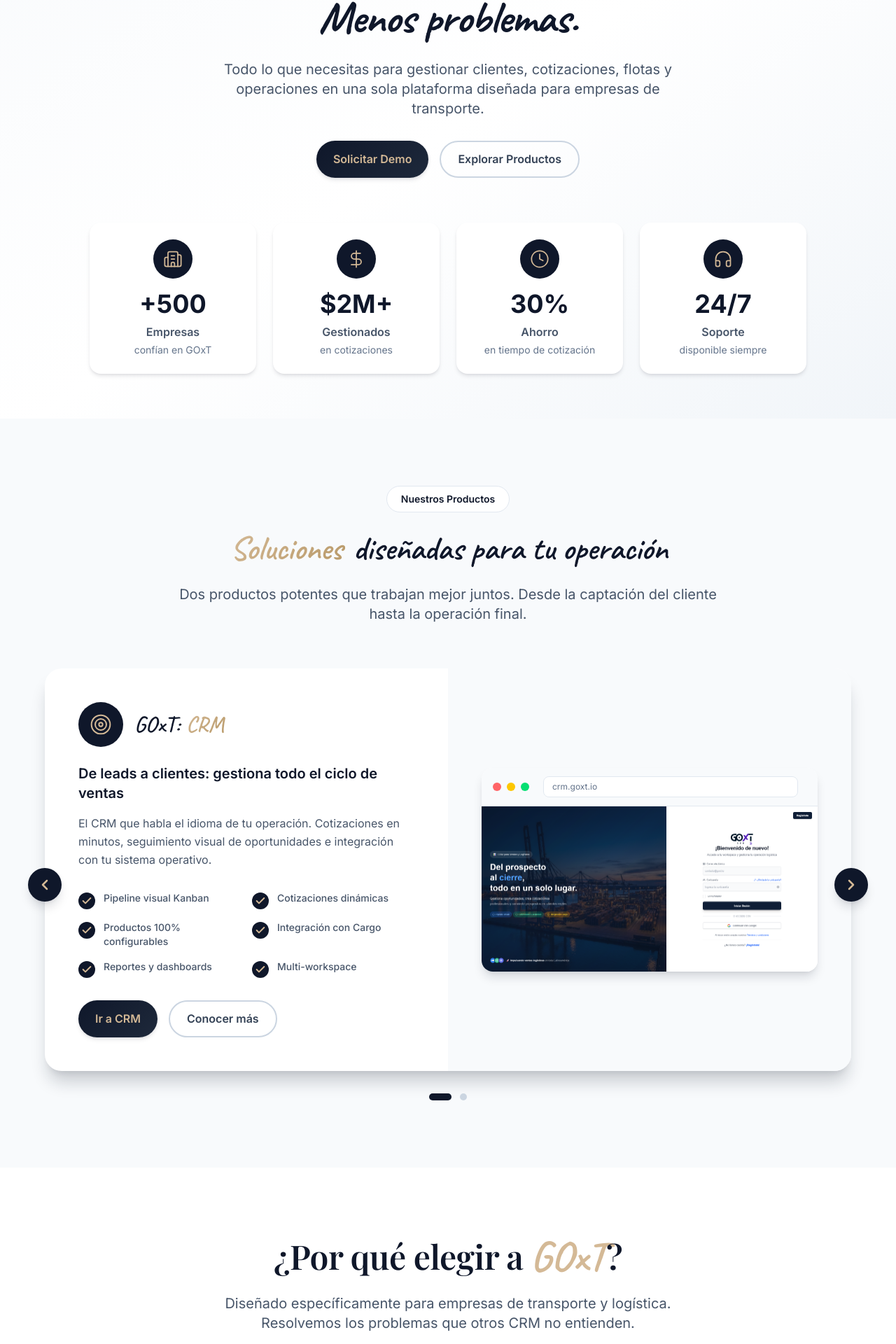
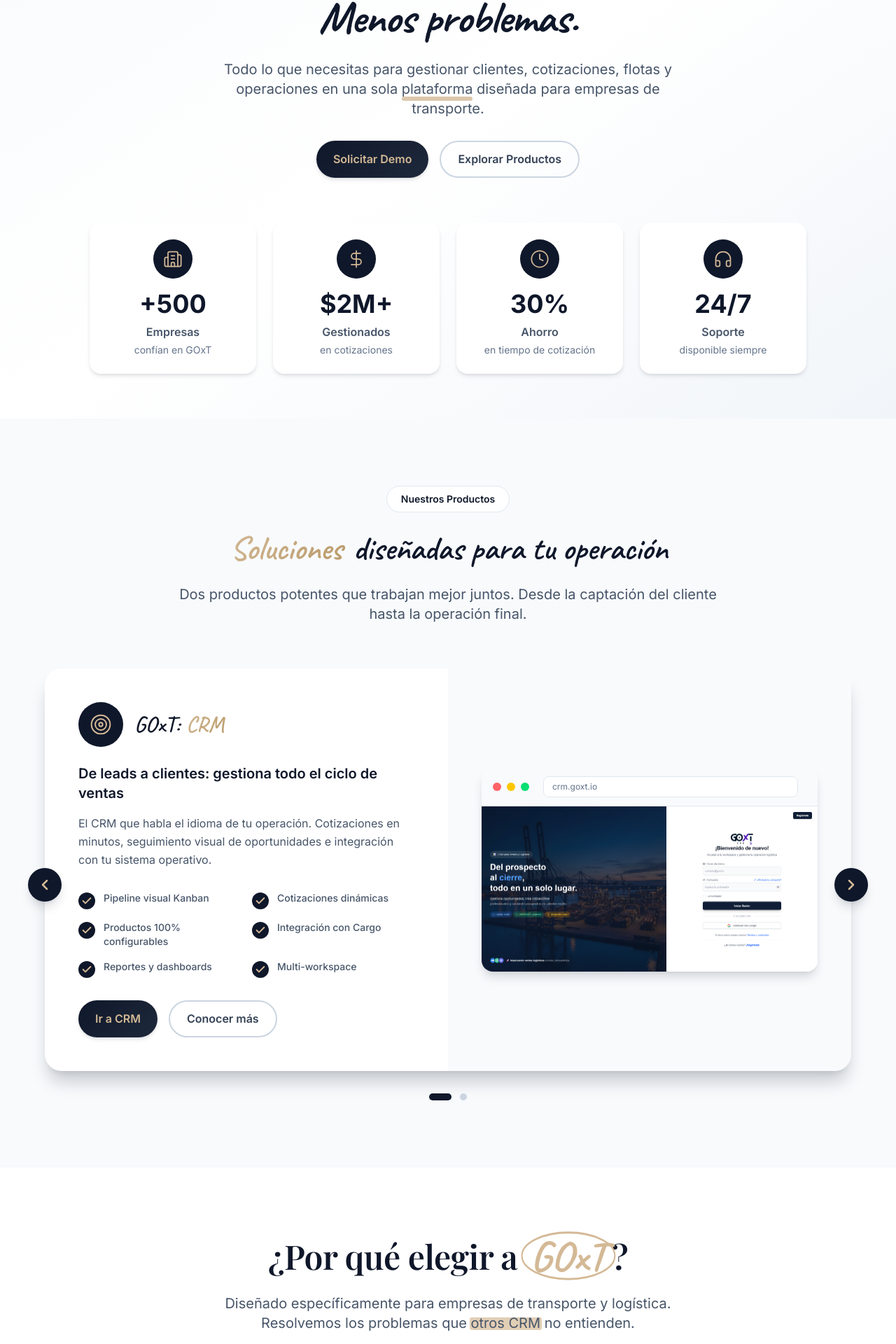
Before and after one commit to KevinCollio27/goxt-website, a Next.js app: page / in a window 1280 px wide. Shown: the part 222-2142 px from the top of the page at 70% size. Built offline with nearby package versions, Linux system fonts and the light colour scheme.

Commit message:
Diseño Componentes UI

```diff
--- a/src/components/sections/BenefitsSection.tsx
+++ b/src/components/sections/BenefitsSection.tsx
@@ -3,6 +3,8 @@
 import { motion } from "framer-motion";
 import { Zap, Link2, BarChart3, Settings2 } from "lucide-react";
 import type { LucideIcon } from "lucide-react";
+import CircledText from "@/components/ui/CircledText";
+import HighlightText from "@/components/ui/HighlightText";
 
 interface Benefit {
     Icon: LucideIcon;
@@ -59,6 +61,7 @@
                         }}
                     >
                         ¿Por qué elegir a {" "}
+                        <CircledText color="var(--goxt-accent)" delay={0.5}>
                             <span
                                 className="font-bold text-5xl md:text-6xl"
                                 style={{
@@ -67,7 +70,8 @@
                                 }}
                             >
                                 GOxT
-                        </span>?
+                            </span>
+                        </CircledText>?
                     </motion.h2>
                     <motion.p
                         initial={{ opacity: 0, y: 20 }}
@@ -78,7 +82,7 @@
                         style={{ color: 'var(--text-secondary)' }}
                     >
                         Diseñado específicamente para empresas de transporte y logística.
-                        Resolvemos los problemas que otros CRM no entienden.
+                        Resolvemos los problemas que <HighlightText color="var(--goxt-accent)" delay={0.5}>otros CRM</HighlightText> no entienden.
                     </motion.p>
                 </div>
 
@@ -91,14 +95,17 @@
                             whileInView={{ opacity: 1, y: 0 }}
                             viewport={{ once: true }}
                             transition={{ duration: 0.6, delay: index * 0.1 }}
-                            className="relative bg-white rounded-3xl p-8 text-center transition-all duration-300 hover:shadow-2xl hover:-translate-y-2 border border-gray-50"
+                            whileHover={{ y: -8, scale: 1.02 }}
+                            className="relative bg-white rounded-3xl p-8 text-center transition-all duration-300 border border-gray-50"
                             style={{
                                 boxShadow: 'var(--goxt-shadow-lg)',
                             }}
                         >
-                            {/* Icon Container con estilo Midnight/Cream */}
-                            <div
-                                className="w-16 h-16 rounded-full flex items-center justify-center mx-auto mb-8 transition-transform duration-500 group-hover:rotate-12"
+                            {/* Icon Container con estilo Midnight/Cream y rotación en hover */}
+                            <motion.div
+                                whileHover={{ rotate: 360 }}
+                                transition={{ duration: 0.6 }}
+                                className="w-16 h-16 rounded-full flex items-center justify-center mx-auto mb-8"
                                 style={{
                                     background: 'var(--goxt-midnight)',
                                     color: 'var(--goxt-cream)',
@@ -109,7 +116,7 @@
                                     className="w-7 h-7"
                                     strokeWidth={1.5}
                                 />
-                            </div>
+                            </motion.div>
 
                             {/* Title con parte handwritten */}
                             <h3
--- a/src/components/sections/ComparisonSection.tsx
+++ b/src/components/sections/ComparisonSection.tsx
@@ -2,6 +2,7 @@
 
 import { motion } from "framer-motion";
 import { Check, X } from "lucide-react";
+import UnderlinedText from "@/components/ui/UnderlinedText";
 
 interface ComparisonItem {
     feature: string;
@@ -155,7 +156,7 @@
                         className="text-lg md:text-xl max-w-3xl mx-auto"
                         style={{ color: 'var(--text-secondary)' }}
                     >
-                        Especializado para transporte vs. soluciones genéricas. Compara y decide.
+                        Especializado para transporte <UnderlinedText delay={1.2}>GOxT vs. soluciones genéricas</UnderlinedText>. Compara y decide.
                     </motion.p>
                 </div>
 
--- a/src/components/sections/HeroSection.tsx
+++ b/src/components/sections/HeroSection.tsx
@@ -4,6 +4,7 @@
 import Link from "next/link";
 import { Building2, DollarSign, Clock, HeadphonesIcon } from "lucide-react";
 import type { LucideIcon } from "lucide-react";
+import UnderlinedText from "@/components/ui/UnderlinedText";
 
 interface Stat {
     value: string;
@@ -72,7 +73,7 @@
                         </span>
                     </motion.div>
 
-                    {/* Headline */}
+                    {/* Headline con animaciones*/}
                     <motion.h1
                         initial={{ opacity: 0, y: 20 }}
                         animate={{ opacity: 1, y: 0 }}
@@ -108,9 +109,11 @@
                         className="text-lg md:text-xl mb-8 max-w-2xl mx-auto"
                         style={{ color: 'var(--text-secondary)' }}
                     >
-                        Todo lo que necesitas para gestionar clientes, cotizaciones, flotas
-                        y operaciones en una sola plataforma diseñada para empresas de
-                        transporte.
+                        <span>Todo lo que necesitas para gestionar clientes, cotizaciones, flotas y operaciones en una sola </span>
+                        <UnderlinedText delay={1.2}>
+                            plataforma
+                        </UnderlinedText>
+                        <span> diseñada para empresas de transporte.</span>
                     </motion.p>
 
                     {/* CTAs */}
--- a/src/components/sections/ImplementationSection.tsx
+++ b/src/components/sections/ImplementationSection.tsx
@@ -3,6 +3,7 @@
 import { motion } from "framer-motion";
 import { Calendar, Settings, Users, Rocket, Check } from "lucide-react";
 import type { LucideIcon } from "lucide-react";
+import CircledText from "../ui/CircledText";
 
 interface ImplementationStep {
     step: number;
@@ -119,7 +120,7 @@
                             color: 'var(--text-primary)'
                         }}
                     >
-                        Implementación en <span className="goxt-gradient-accent-text" style={{ fontFamily: "var(--font-handwritten), cursive" }}>4 pasos</span>
+                        Implementación en <CircledText><span className="goxt-gradient-accent-text" style={{ fontFamily: "var(--font-handwritten), cursive" }}>4 pasos</span></CircledText>
                     </motion.h2>
 
                     <motion.p
--- /dev/null
+++ b/src/components/ui/CircledText.tsx
@@ -0,0 +1,47 @@
+"use client";
+
+import { motion } from "framer-motion";
+import { ReactNode } from "react";
+
+// Componente para texto encerrado
+interface CircledTextProps {
+    children: React.ReactNode;
+    color?: string;
+    delay?: number;
+}
+
+const CircledText = ({ children, color = "var(--goxt-accent)", delay = 0 }: CircledTextProps) => {
+    return (
+        <span style={{ position: 'relative', display: 'inline-block', padding: '0 8px' }}>
+            {children}
+            <motion.svg
+                initial={{ pathLength: 0, opacity: 0 }}
+                animate={{ pathLength: 1, opacity: 1 }}
+                transition={{ duration: 1, delay, ease: "easeInOut" }}
+                style={{
+                    position: 'absolute',
+                    top: '-8px',
+                    left: '-8px',
+                    width: 'calc(100% + 16px)',
+                    height: 'calc(100% + 16px)',
+                    pointerEvents: 'none',
+                }}
+                viewBox="0 0 200 80"
+                preserveAspectRatio="none"
+            >
+                <motion.ellipse
+                    cx="100"
+                    cy="40"
+                    rx="95"
+                    ry="35"
+                    fill="none"
+                    stroke={color}
+                    strokeWidth="3"
+                    strokeLinecap="round"
+                />
+            </motion.svg>
+        </span>
+    );
+};
+
+export default CircledText;
--- /dev/null
+++ b/src/components/ui/HighlightText.tsx
@@ -0,0 +1,80 @@
+// components/ui/HighlightText.tsx
+"use client";
+
+import { motion } from "framer-motion";
+import { ReactNode } from "react";
+
+interface HighlightTextProps {
+    children: ReactNode;
+    color?: string;
+    delay?: number;
+    opacity?: number;
+    verticalPosition?: "top" | "center" | "bottom";
+}
+
+const HighlightText = ({
+    children,
+    color = "#FFEB3B",
+    delay = 0,
+    opacity = 0.7,
+    verticalPosition = "top" // Por defecto arriba
+}: HighlightTextProps) => {
+    const positionConfig = {
+        top: {
+            top: '20%', // Más cerca de la parte superior
+            transform: 'translateY(0%)',
+            height: '65%' // Un poco más alto para cubrir bien
+        },
+        center: {
+            top: '50%',
+            transform: 'translateY(-50%)',
+            height: '50%'
+        },
+        bottom: {
+            top: '80%',
+            transform: 'translateY(-100%)',
+            height: '50%'
+        }
+    };
+
+    const { top, transform, height } = positionConfig[verticalPosition];
+
+    return (
+        <span style={{
+            position: 'relative',
+            display: 'inline-block',
+            zIndex: 0
+        }}>
+            {/* El texto */}
+            <span style={{ position: 'relative', zIndex: 2 }}>
+                {children}
+            </span>
+
+            {/* El fondo resaltado */}
+            <motion.span
+                initial={{ scaleX: 0 }}
+                animate={{ scaleX: 1 }}
+                transition={{
+                    duration: 0.6,
+                    delay,
+                    ease: "easeInOut"
+                }}
+                style={{
+                    position: 'absolute',
+                    top: top,
+                    left: '-2px',
+                    right: '-2px',
+                    height: height,
+                    backgroundColor: color,
+                    opacity: opacity,
+                    transformOrigin: 'left',
+                    transform: transform,
+                    zIndex: 1,
+                    borderRadius: '3px',
+                }}
+            />
+        </span>
+    );
+};
+
+export default HighlightText;
--- /dev/null
+++ b/src/components/ui/UnderlinedText.tsx
@@ -0,0 +1,49 @@
+// components/ui/UnderlinedText.tsx
+"use client";
+
+import { motion } from "framer-motion";
+import { ReactNode } from "react";
+
+interface UnderlinedTextProps {
+    children: ReactNode;
+    color?: string;
+    delay?: number;
+    width?: number | string;
+}
+
+const UnderlinedText = ({
+    children,
+    color = 'var(--goxt-cream)',
+    delay = 0,
+    width = 1
+}: UnderlinedTextProps) => {
+    return (
+        <span style={{ position: 'relative', display: 'inline-block' }}>
+            {children}
+            <motion.span
+                initial={{ scaleX: 0, scaleY: 0.3 }}
+                animate={{ scaleX: width, scaleY: 1 }}
+                transition={{
+                    duration: 0.7,
+                    delay,
+                    ease: [0.2, 0.8, 0.3, 1],
+                    scaleY: { duration: 0.3, delay: delay + 0.4 }
+                }}
+                style={{
+                    position: 'absolute',
+                    bottom: '-3px',
+                    left: 0,
+                    right: 0,
+                    height: '6px',
+                    background: color,
+                    transformOrigin: 'left',
+                    zIndex: 1,
+                    borderRadius: '3px',
+                    opacity: 0.8,
+                }}
+            />
+        </span>
+    );
+};
+
+export default UnderlinedText;
--- /dev/null
+++ b/src/components/ui/index.ts
@@ -0,0 +1,3 @@
+export { default as UnderlinedText } from './UnderlinedText';
+export { default as StrikethroughText } from './HighlightText';
+export { default as CircledText } from './CircledText';
```
Lines whose indentation alone changed are shown as unchanged.
